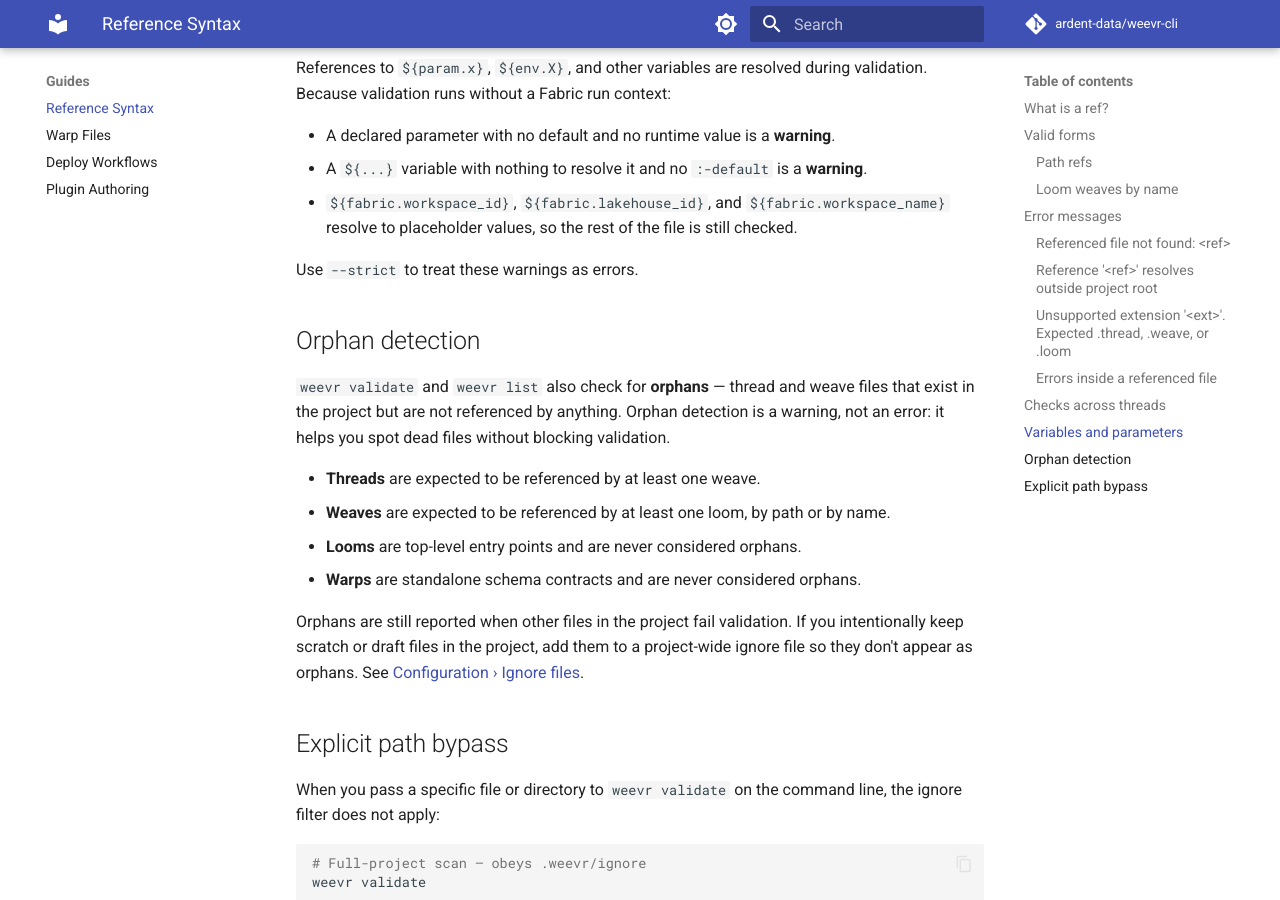
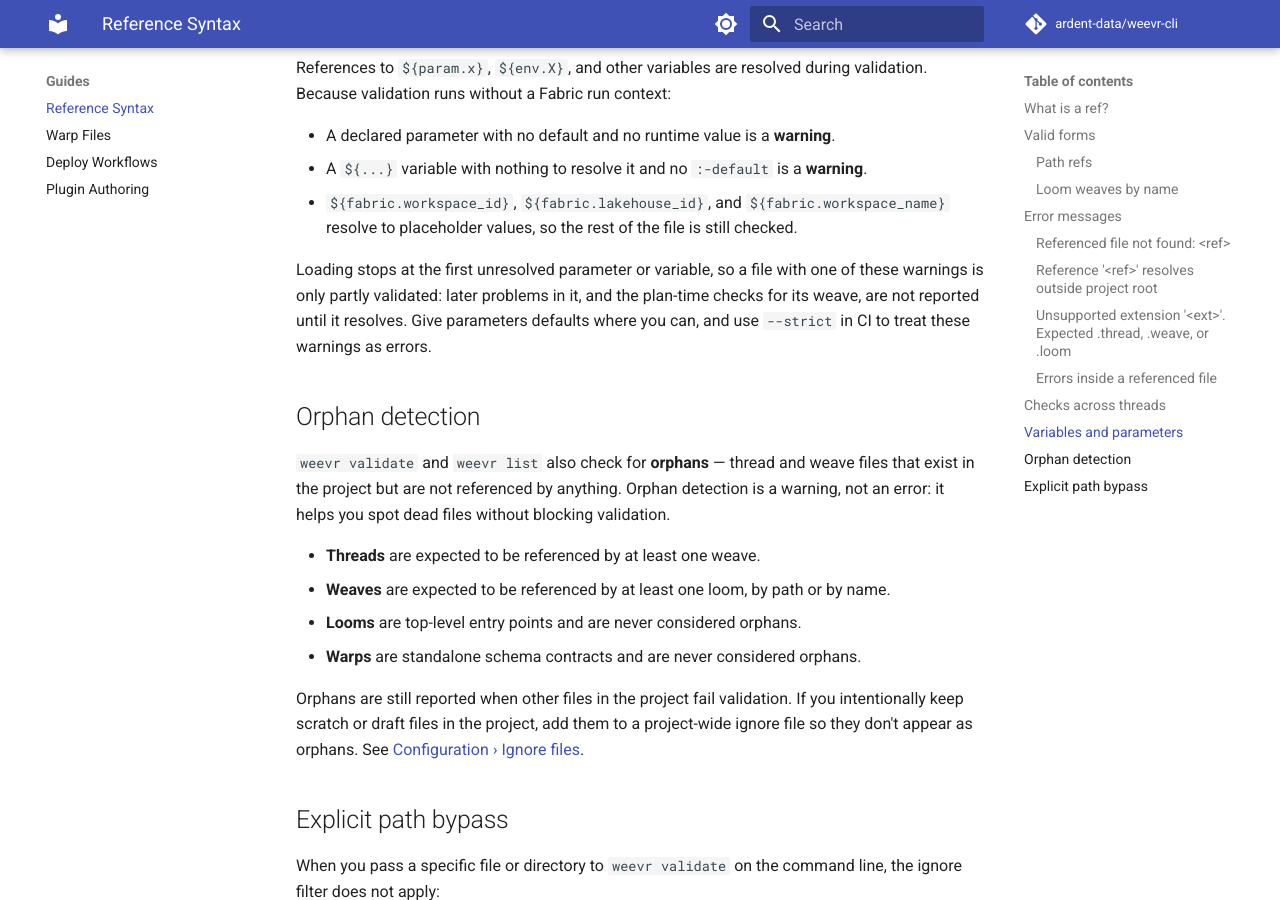
Before and after one commit to ardent-data/weevr-cli, an MkDocs documentation site: the page built from docs/guides/reference-syntax.md, in a window 1280 px wide and 900 px high, scrolled down 3033 px. Built offline with MkDocs 1.6.1 and Material for MkDocs 9.7.7, drawn with Linux system fonts in a browser that asks for light colours; comment, search, counter and statistics services are not loaded; the version menu is left out.

Commit message:
docs(docs): note that unresolved params stop validation early
A file with an unresolved parameter or variable stops loading at that
point, so the rest of it and its weave's plan checks are not validated.
Say so, and recommend defaults and --strict in CI.

Signed-off-by: Pierre LaFromboise <44212292+DataInsightPro@users.noreply.github.com>

```diff
--- a/docs/guides/reference-syntax.md
+++ b/docs/guides/reference-syntax.md
@@ -146,7 +146,11 @@ during validation. Because validation runs without a Fabric run context:
   `${fabric.workspace_name}` resolve to placeholder values, so the rest of
   the file is still checked.
 
-Use `--strict` to treat these warnings as errors.
+Loading stops at the first unresolved parameter or variable, so a file with
+one of these warnings is only partly validated: later problems in it, and
+the plan-time checks for its weave, are not reported until it resolves.
+Give parameters defaults where you can, and use `--strict` in CI to treat
+these warnings as errors.
 
 ## Orphan detection
 
```
Also changed, not shown: docs/getting-started.md (+2 -0 lines).
